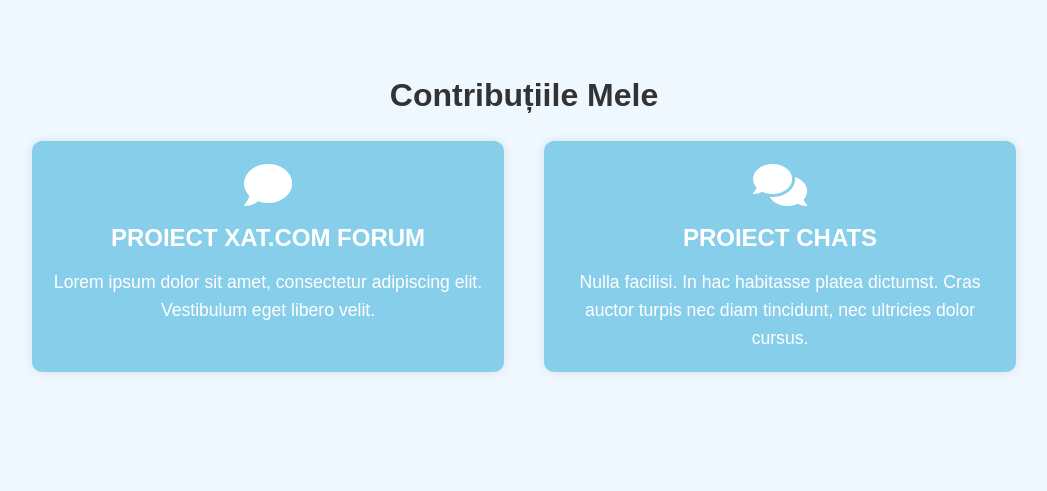
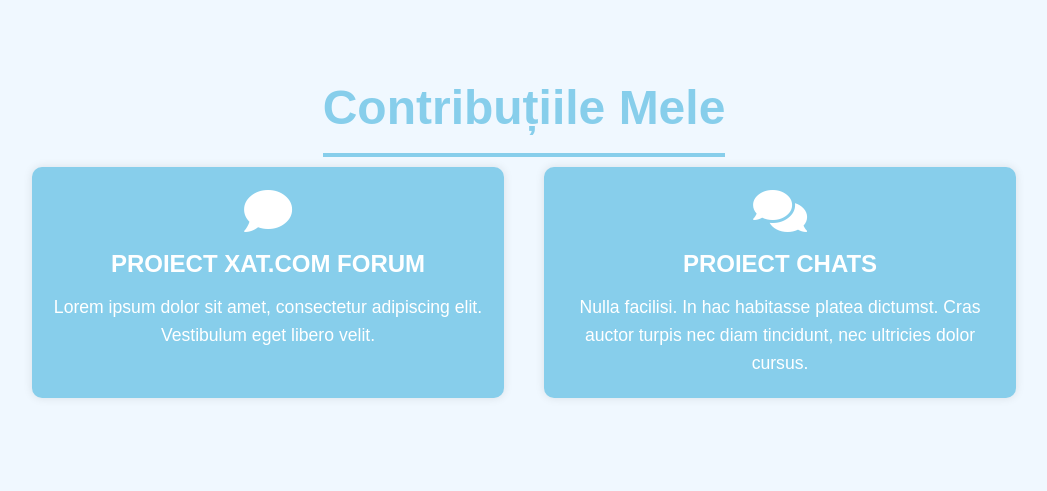
Before and after one commit to sephirothcoding/aboutme, a plain HTML site: page index.html in a window 1280 px wide. Shown: the whole page, without its empty margins (116-1163 px from the left). Drawn offline with Linux system fonts and the light colour scheme.

Commit message:
Update index.html

```diff
--- a/index.html
+++ b/index.html
@@ -44,8 +44,35 @@
         }
 
         section h2 {
-            font-size: 2em;
+            font-size: 3em;
             margin-bottom: 20px;
+            color: #87ceeb; /* Sky Blue */
+            position: relative;
+            display: inline-block;
+        }
+
+        section h2::before,
+        section h2::after {
+            content: "";
+            position: absolute;
+            width: 50%;
+            height: 4px;
+            background-color: #87ceeb; /* Sky Blue */
+            bottom: -10px;
+            transition: width 0.3s ease;
+        }
+
+        section h2::before {
+            left: 0;
+        }
+
+        section h2::after {
+            right: 0;
+        }
+
+        section h2:hover::before,
+        section h2:hover::after {
+            width: 80%;
         }
 
         .contributions {
```
